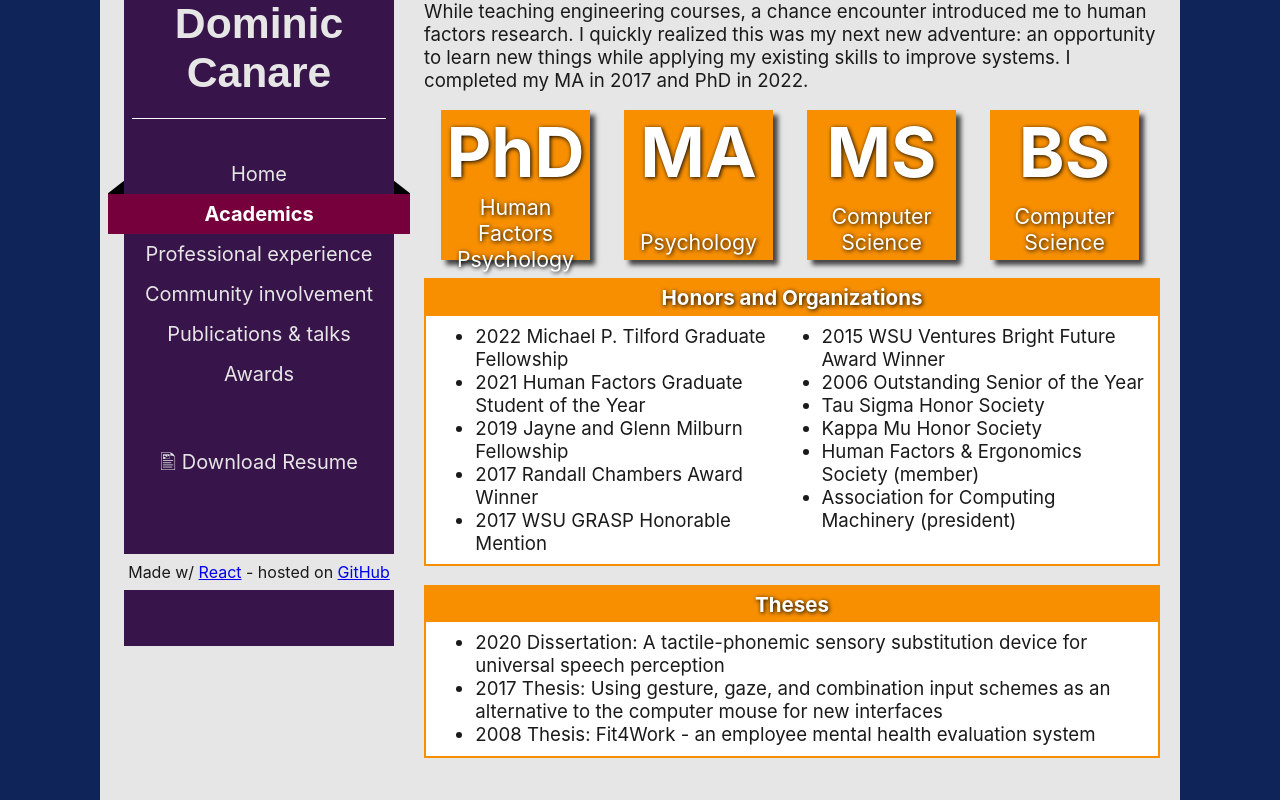
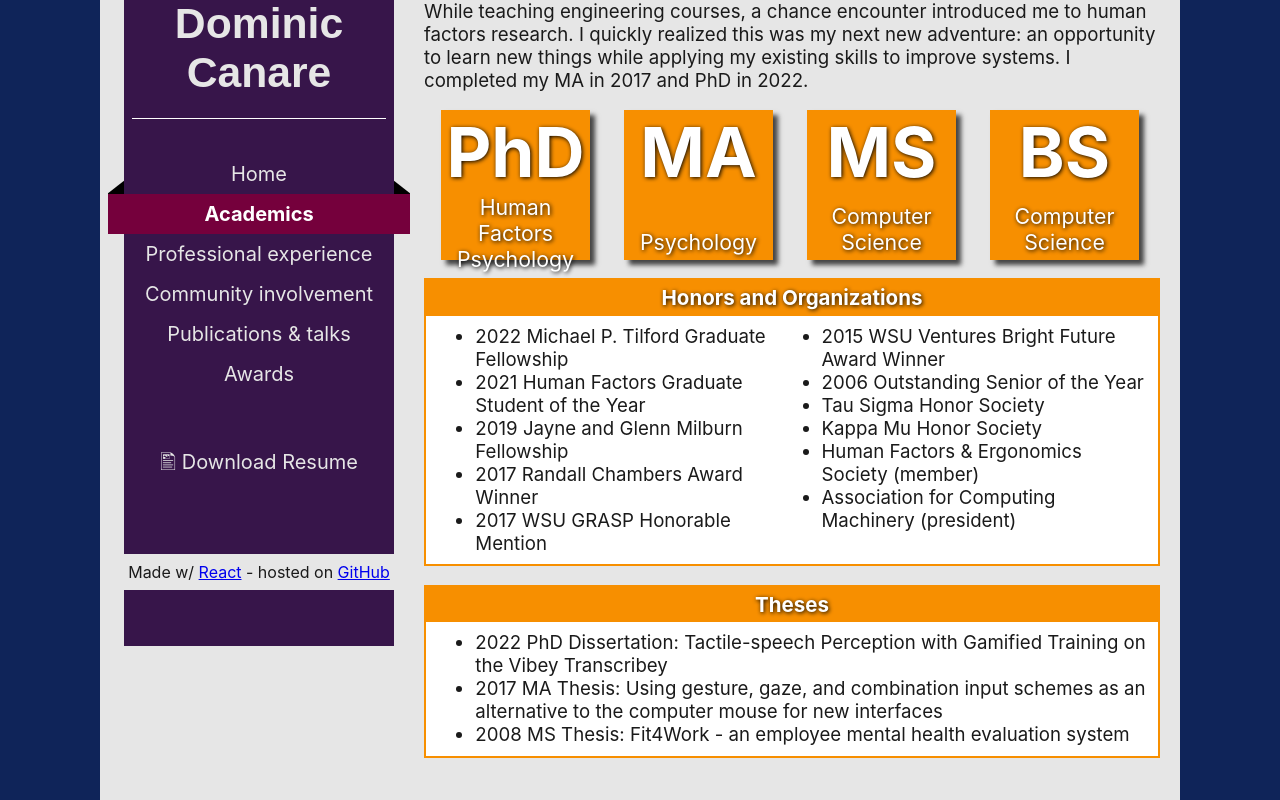
Before and after one commit to domstoppable/domstoppable.github.io, a React (Create React App) app: page /#/academics in a window 1280 px wide. Shown: the part 258-1058 px from the top of the page. Built offline with nearby package versions, Linux system fonts and the light colour scheme.

Commit message:
Update text

```diff
--- a/src/pages/academics.js
+++ b/src/pages/academics.js
@@ -78,9 +78,9 @@ export default class AcademicsPage extends Component {
 
 					<Card heading="Theses">
 						<ul>
-							<li>2020 Dissertation: A tactile-phonemic sensory substitution device for universal speech perception</li>
-							<li>2017 Thesis: Using gesture, gaze, and combination input schemes as an alternative to the computer mouse for new interfaces</li>
-							<li>2008 Thesis: Fit4Work - an employee mental health evaluation system</li>
+							<li>2022 PhD Dissertation: Tactile-speech Perception with Gamified Training on the Vibey Transcribey</li>
+							<li>2017 MA Thesis: Using gesture, gaze, and combination input schemes as an alternative to the computer mouse for new interfaces</li>
+							<li>2008 MS Thesis: Fit4Work - an employee mental health evaluation system</li>
 						</ul>
 					</Card>
 				</div>
```
